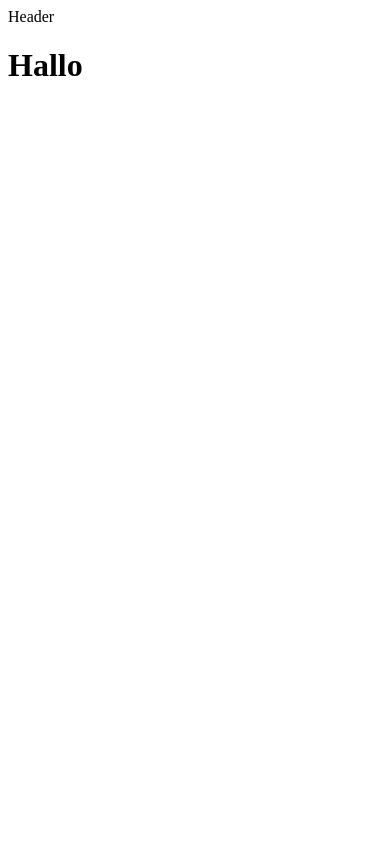
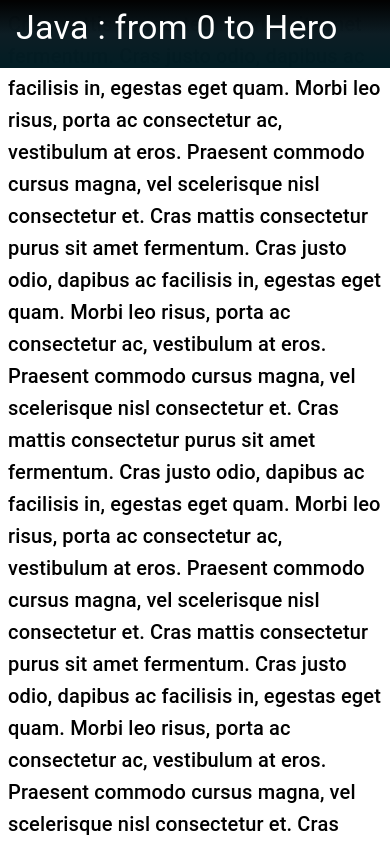
Before and after one commit to just1programmer/learn-java-the-fun-way, a React (Create React App) app in the folder learn-java-the-fun-way/: page / in a window 390 px wide. Shown: the top 844 px of the page. Built offline with nearby package versions, Linux system fonts and the light colour scheme.

Commit message:
Created css file, changed scrollbar added useScrollTrigger() elevate when scrolling- might try autohide -for mobile

```diff
--- a/learn-java-the-fun-way/public/index.html
+++ b/learn-java-the-fun-way/public/index.html
@@ -15,6 +15,7 @@
       user's mobile device or desktop. See https://developers.google.com/web/fundamentals/web-app-manifest/
     -->
     <link rel="manifest" href="%PUBLIC_URL%/manifest.json" />
+    <link rel="stylesheet" href="style.css">
     <!--
       Notice the use of %PUBLIC_URL% in the tags above.
       It will be replaced with the URL of the `public` folder during the build.
--- /dev/null
+++ b/learn-java-the-fun-way/public/style.css
@@ -0,0 +1,25 @@
+::-webkit-scrollbar {
+    width: 1vw;
+  }
+
+  /* Track */
+  ::-webkit-scrollbar-track {
+    background: #0c1c23;
+
+  }
+
+  /* Handle */
+  ::-webkit-scrollbar-thumb {
+    background: linear-gradient(transparent,#2cdae0b4);
+    border-radius:0px;
+    border-radius: 100vw;
+
+
+
+  }
+
+  /* Handle on hover */
+  ::-webkit-scrollbar-thumb:hover {
+
+    background: linear-gradient(transparent,#7b10df);
+  }
--- a/learn-java-the-fun-way/src/App.js
+++ b/learn-java-the-fun-way/src/components/App.js
@@ -1,85 +1,86 @@
 import React from 'react'
 import {BrowserRouter as Router,Routes,Route,Link} from 'react-router-dom'
-import ErrorPage from './pages/ErrorPage'
-import Basic_java_fundamentals from './pages/basic-java-fundamentals'
-import Data_types from './pages/data-types'
-import Conditionals from './pages/conditionals'
-import Classes from './pages/classes'
-import Advanced_generics from './pages/advanced-generics'
-import Garbage_collection from './pages/garbage-collection'
-import Serialization from './pages/serialization'
-import Streams from './pages/streams'
-import Mocking_vs_mockito from './pages/mocking-vs-mockito'
-import What_is_internet from './pages/what-is-internet'
-import Browsers from './pages/browsers'
-import Version_control_systems from './pages/version-control-systems'
-import Nosql_databases from './pages/nosql-databases'
-import Variables from './pages/variables'
-import Functions from './pages/functions'
-import Data_structures from './pages/data-structures'
-import Oop from './pages/oop'
-import Interfaces from './pages/interfaces'
-import Packages from './pages/packages'
-import Apis from './pages/apis'
-import Loops from './pages/loops'
-import Working_with_files from './pages/working-with-files'
-import How_does_the_internet_work from './pages/how-does-the-internet-work'
-import Exception_handling from './pages/exception-handling'
-import Sockets from './pages/sockets'
-import How_jvm_works from './pages/how-jvm-works'
-import Memory_management from './pages/memory-management'
-import Maven from './pages/maven'
-import Play_framework from './pages/play-framework'
-import Collection_framework from './pages/collection-framework'
-import Networking from './pages/networking'
-import Build_tools from './pages/build-tools'
-import Ant from './pages/ant'
-import Gradle from './pages/gradle'
-import Spark from './pages/spark'
-import Jpa from './pages/jpa'
-import What_is_an_orm from './pages/what-is-an-orm'
-import What_is_http from './pages/what-is-http'
-import Jdbc from './pages/jdbc'
-import Log4j2 from './pages/log4j2'
-import Testing_your_apps from './pages/testing-your-apps'
-import Spring_boot from './pages/spring-boot'
-import Spring_data_jpa from './pages/spring-data-jpa'
-import Spring_introduction from './pages/spring-introduction'
-import Hibernate_intro from './pages/hibernate-intro'
-import Logging_frameworks from './pages/logging-frameworks'
-import Behavior_testing from './pages/behavior-testing'
-import Cucumber_JVM from './pages/cucumber-JVM'
-import Integration_testing from './pages/integration-testing'
-import JMeter from './pages/JMeter'
-import Backend from './pages/backend'
-import Unit_testing from './pages/unit-testing'
-import JUnit from './pages/JUnit'
-import Html_basics from './pages/html-basics'
-import Css_basics from './pages/css-basics'
-import Javascript_basics from './pages/javascript-basics'
-import Terminal_usage from './pages/terminal-usage'
-import Repo_hosting_services from './pages/repo-hosting-services'
-import About_git from './pages/about-git'
-import About_github from './pages/about-github'
-import About_gitlab from './pages/about-gitlab'
-import About_bitbucket from './pages/bitbucket'
-import Relational_databases from './pages/relational-databases'
-import PostgreSQL from './pages/postgreSQL'
-import Mongodb from './pages/mongodb'
-import Learn_about_apis from './pages/learn-about-apis'
-import Rest_apis from './pages/rest-apis'
-import Json from './pages/json'
-import Design_and_development_principles from './pages/design-and-development-principles'
-import Solid from './pages/solid'
-import Kiss from './pages/kiss'
-import Yagni from './pages/yagni'
-import Dry from './pages/dry'
-import Web_servers from './pages/web-servers'
-import Nginx from './pages/nginx'
-import What_is_scaling from './pages/what-is-scaling'
-import Home from './pages/home'
-import Sign_up from './pages/sign-up'
-import Header from './components/Header'
+import ErrorPage from '../pages/ErrorPage'
+import Basic_java_fundamentals from '../pages/basic-java-fundamentals'
+import Data_types from '../pages/data-types'
+import Conditionals from '../pages/conditionals'
+import Classes from '../pages/classes'
+import Advanced_generics from '../pages/advanced-generics'
+import Garbage_collection from '../pages/garbage-collection'
+import Serialization from '../pages/serialization'
+import Streams from '../pages/streams'
+import Mocking_vs_mockito from '../pages/mocking-vs-mockito'
+import What_is_internet from '../pages/what-is-internet'
+import Browsers from '../pages/browsers'
+import Version_control_systems from '../pages/version-control-systems'
+import Nosql_databases from '../pages/nosql-databases'
+import Variables from '../pages/variables'
+import Functions from '../pages/functions'
+import Data_structures from '../pages/data-structures'
+import Oop from '../pages/oop'
+import Interfaces from '../pages/interfaces'
+import Packages from '../pages/packages'
+import Apis from '../pages/apis'
+import Loops from '../pages/loops'
+import Working_with_files from '../pages/working-with-files'
+import How_does_the_internet_work from '../pages/how-does-the-internet-work'
+import Exception_handling from '../pages/exception-handling'
+import Sockets from '../pages/sockets'
+import How_jvm_works from '../pages/how-jvm-works'
+import Memory_management from '../pages/memory-management'
+import Maven from '../pages/maven'
+import Play_framework from '../pages/play-framework'
+import Collection_framework from '../pages/collection-framework'
+import Networking from '../pages/networking'
+import Build_tools from '../pages/build-tools'
+import Ant from '../pages/ant'
+import Gradle from '../pages/gradle'
+import Spark from '../pages/spark'
+import Jpa from '../pages/jpa'
+import What_is_an_orm from '../pages/what-is-an-orm'
+import What_is_http from '../pages/what-is-http'
+import Jdbc from '../pages/jdbc'
+import Log4j2 from '../pages/log4j2'
+import Testing_your_apps from '../pages/testing-your-apps'
+import Spring_boot from '../pages/spring-boot'
+import Spring_data_jpa from '../pages/spring-data-jpa'
+import Spring_introduction from '../pages/spring-introduction'
+import Hibernate_intro from '../pages/hibernate-intro'
+import Logging_frameworks from '../pages/logging-frameworks'
+import Behavior_testing from '../pages/behavior-testing'
+import Cucumber_JVM from '../pages/cucumber-JVM'
+import Integration_testing from '../pages/integration-testing'
+import JMeter from '../pages/JMeter'
+import Backend from '../pages/backend'
+import Unit_testing from '../pages/unit-testing'
+import JUnit from '../pages/JUnit'
+import Html_basics from '../pages/html-basics'
+import Css_basics from '../pages/css-basics'
+import Javascript_basics from '../pages/javascript-basics'
+import Terminal_usage from '../pages/terminal-usage'
+import Repo_hosting_services from '../pages/repo-hosting-services'
+import About_git from '../pages/about-git'
+import About_github from '../pages/about-github'
+import About_gitlab from '../pages/about-gitlab'
+import About_bitbucket from '../pages/bitbucket'
+import Relational_databases from '../pages/relational-databases'
+import PostgreSQL from '../pages/postgreSQL'
+import Mongodb from '../pages/mongodb'
+import Learn_about_apis from '../pages/learn-about-apis'
+import Rest_apis from '../pages/rest-apis'
+import Json from '../pages/json'
+import Design_and_development_principles from '../pages/design-and-development-principles'
+import Solid from '../pages/solid'
+import Kiss from '../pages/kiss'
+import Yagni from '../pages/yagni'
+import Dry from '../pages/dry'
+import Web_servers from '../pages/web-servers'
+import Nginx from '../pages/nginx'
+import What_is_scaling from '../pages/what-is-scaling'
+import Home from '../pages/home'
+import Sign_up from '../pages/sign-up'
+import Header from './ui/Header'
+import { Typography } from '@material-ui/core'
 
 
 const App = ()=> {
@@ -87,7 +88,15 @@ const App = ()=> {
         <Router>
             {/*Here we will use a Header component */}
             <Header/>
-            <h1>Hallo</h1>
+            <Typography variant='h6'> {[...new Array(120)]
+            .map(
+              () => `Cras mattis consectetur purus sit amet fermentum.
+Cras justo odio, dapibus ac facilisis in, egestas eget quam.
+Morbi leo risus, porta ac consectetur ac, vestibulum at eros.
+Praesent commodo cursus magna, vel scelerisque nisl consectetur et.`,
+            )
+            .join('\n')}</Typography>
+
             <Routes>
                 <Route path="/"/>
                 <Route path='basic-java-fundamentals' element={<Basic_java_fundamentals/>}/>
--- a/learn-java-the-fun-way/src/components/Header.js
+++ /dev/null
@@ -1,9 +0,0 @@
-import React from 'react'
-
-function Header() {
-  return (
-    <div>Header</div>
-  )
-}
-
-export default Header
--- /dev/null
+++ b/learn-java-the-fun-way/src/components/ui/Header.js
@@ -0,0 +1,63 @@
+import React from 'react'
+import AppBar from '@material-ui/core/AppBar'
+import { Toolbar } from '@material-ui/core'
+import { Typography } from '@material-ui/core'
+import { useScrollTrigger } from '@material-ui/core'
+import { Slide } from '@material-ui/core'
+
+function HideOnScroll(props) {
+  const { children, window } = props;
+  // Note that you normally won't need to set the window ref as useScrollTrigger
+  // will default to window.
+  // This is only being set here because the demo is in an iframe.
+  const trigger = useScrollTrigger({ target: window ? window() : undefined });
+
+  return (
+    <Slide appear={false} direction="down" in={!trigger}>
+      {children}
+    </Slide>
+  );
+}
+
+
+function ElevationScroll(props) {
+  const { children} = props;
+  // Note that you normally won't need to set the window ref as useScrollTrigger
+
+  const trigger = useScrollTrigger({
+    disableHysteresis: true,
+    threshold: 0
+
+  });
+
+  return React.cloneElement(children, {
+    elevation: trigger ? 4 : 0,
+  });
+}
+
+
+function Header() {
+
+  const style= {
+    background: 'linear-gradient(#000000,#0c1c23,#001c23)',
+    height: '8vh',
+    opacity:'0.993'
+    // boxShadow: '0px 10px 13px -7px #000000, 5px 5px 15px 5px rgba(0,0,0,0)'
+
+  }
+
+  return (
+
+    <ElevationScroll>
+      <AppBar style={style}>
+      <Toolbar>
+          <Typography variant='h4'>Java : from 0 to Hero</Typography>
+      </Toolbar>
+      </AppBar>
+    </ElevationScroll>
+
+
+  )
+}
+
+export default Header
--- a/learn-java-the-fun-way/src/index.js
+++ b/learn-java-the-fun-way/src/index.js
@@ -1,6 +1,6 @@
 import React from 'react'
 import ReactDOM  from 'react-dom'
-import App from './App'
+import App from './components/App'
 
 const rootElement = document.querySelector("#root")
 ReactDOM.render(<App/>,rootElement)
```
